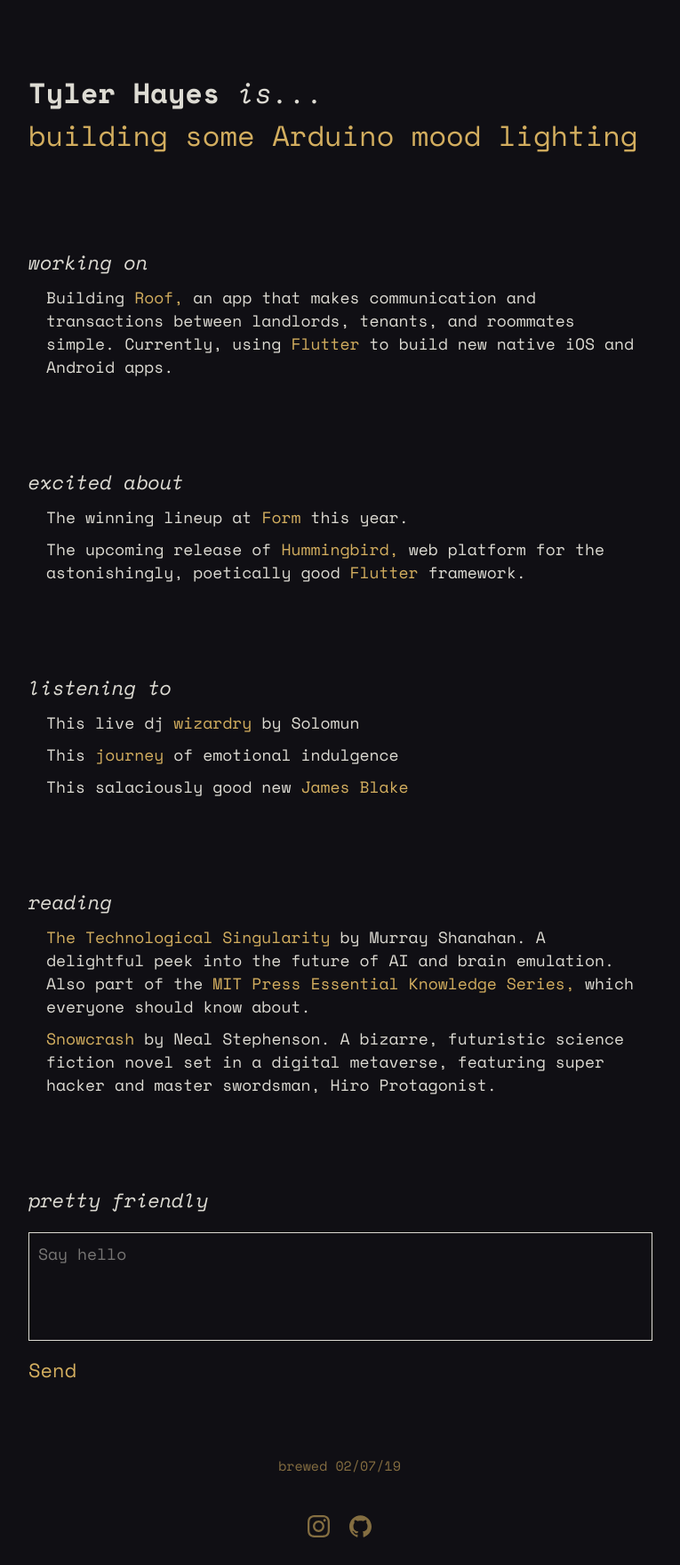
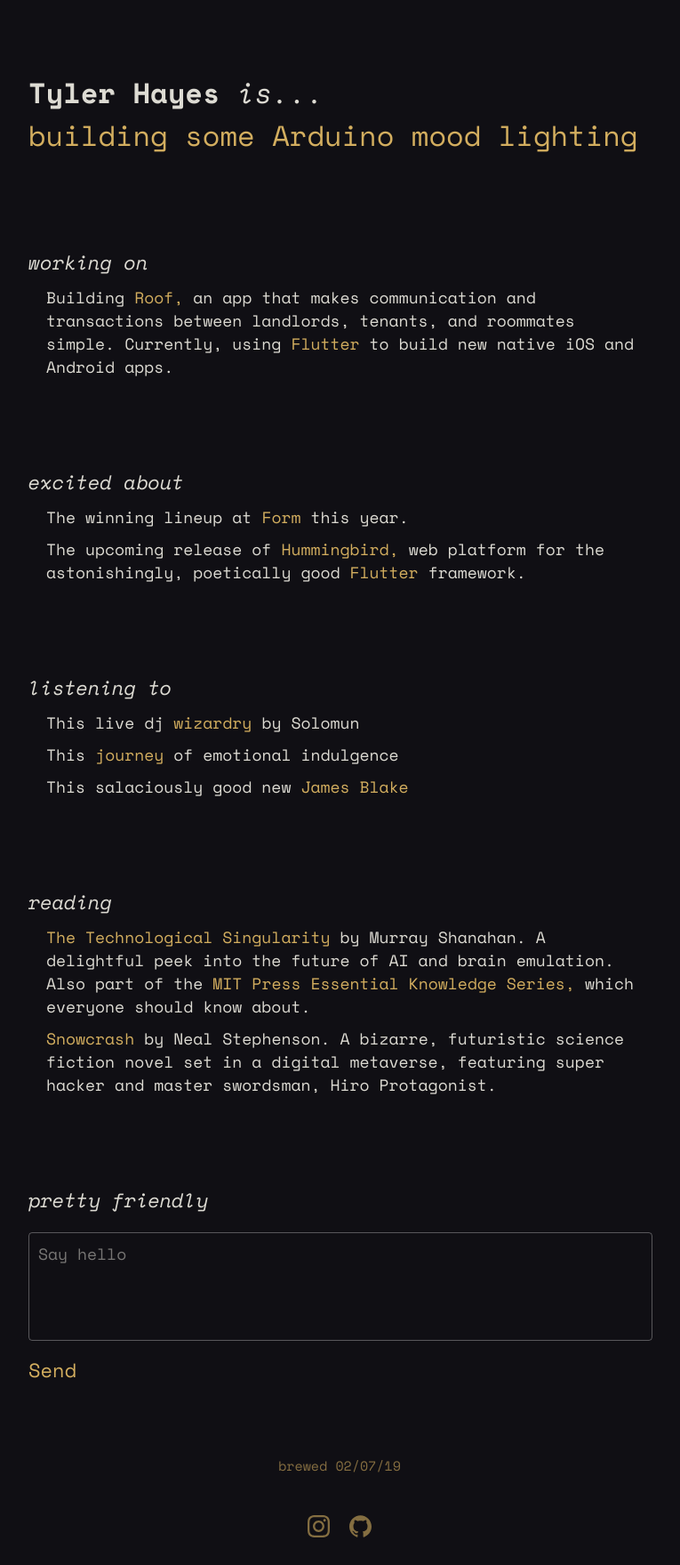
Before and after one commit to thayesx/tylerhayesxyz, a Jekyll site: the page built from index.md, in a window 1280 px wide. Shown: the whole page at 89% size, without its empty margins (258-1023 px from the left). Built offline with Jekyll 4.4.1, drawn with Linux system fonts in a browser that asks for light colours.

Commit message:
add gallery pages and update textarea style

```diff
--- a/css/main.scss
+++ b/css/main.scss
@@ -103,7 +103,8 @@
     }
     outline: none;
     background: transparent;
-    border: 1px solid $light;
+    border: 1px solid rgba(255,255,255,.3);
+    border-radius: 4px;
     width: calc(100% - 20px);
     min-height: 100px;
     padding: 10px;
```
Also changed, not shown: _layouts/gallery.html (added), gallery.md (added).
